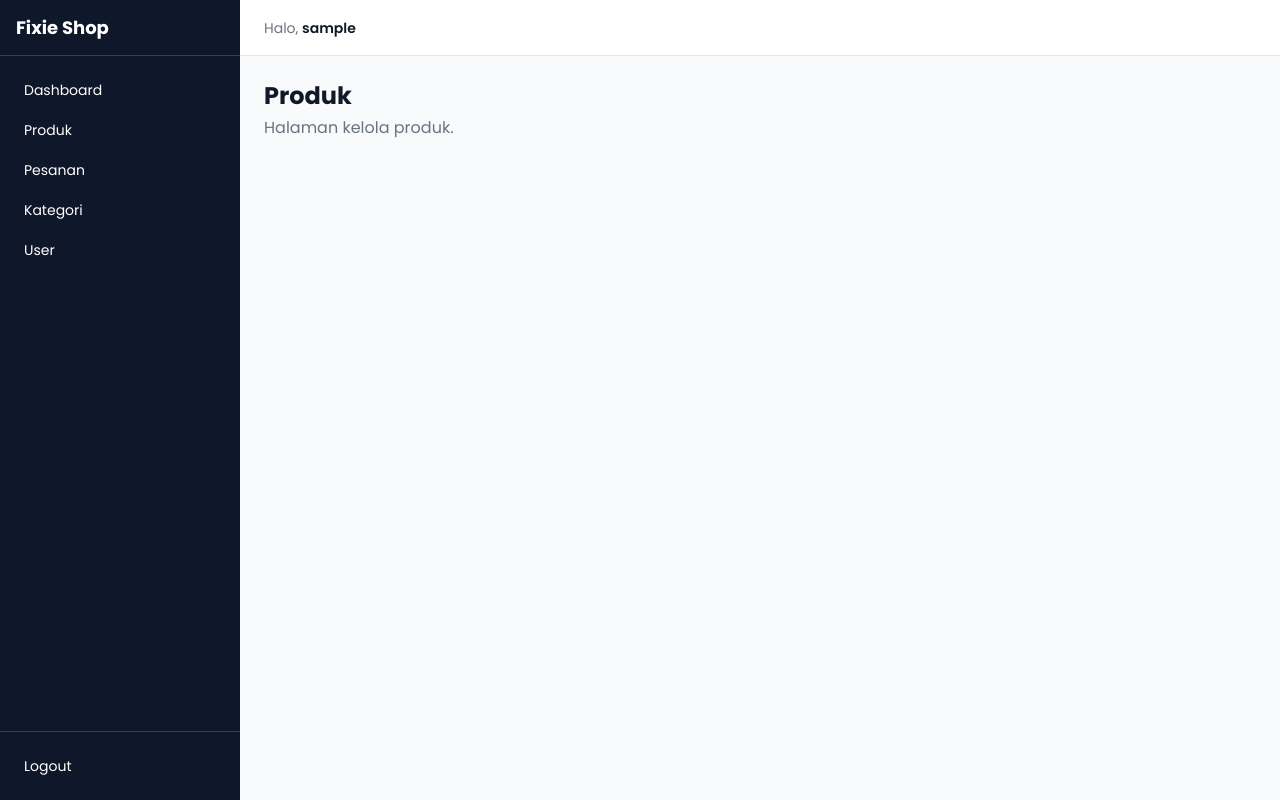
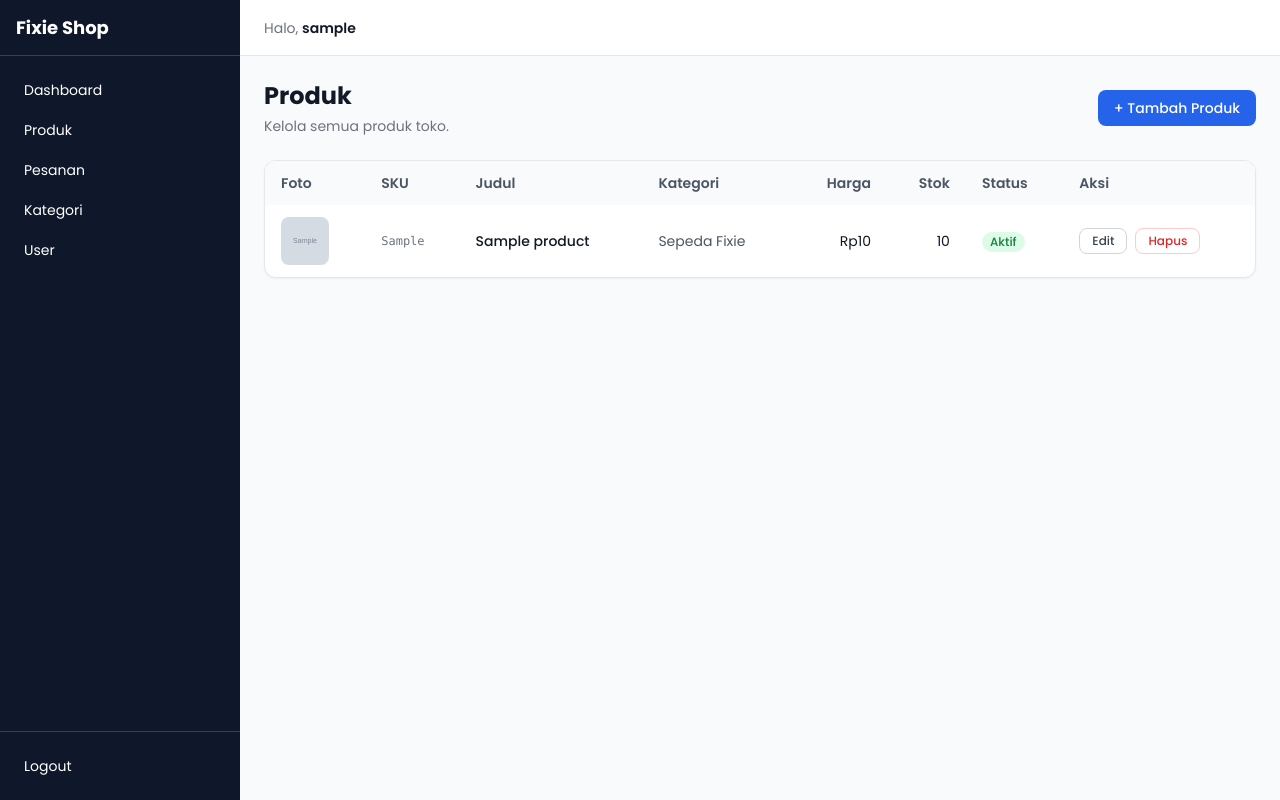
Before and after one commit to KusumaJaya-00/Fixie-Shop, a PHP site: page /admin/products in a window 1280 px wide. Run offline with PHP 8.4, Linux system fonts and the light colour scheme; the visitor is signed in with stand-in values (Sample User, id 1); data comes from the database, SQL or seed files in the repository; tables that the repository leaves empty hold one stand-in row (values such as "Sample post"); grey boxes marked "Sample" are stand-in pictures; some libraries are stand-ins or nearby versions.

Commit message:
menambahkan fitur CRUD (admin)

```diff
--- a/controllers/admin/AdminProductController.php
+++ b/controllers/admin/AdminProductController.php
@@ -4,9 +4,13 @@ class AdminProductController
 {
     public function __construct(private PDO $db) {}
 
+    // Tampilkan daftar semua produk
     public function index(): void
     {
         requireAdmin();
+
+        $productModel = new Product($this->db);
+        $products = $productModel->allForAdmin();
 
         $title = 'Kelola Produk';
         ob_start();
@@ -14,4 +18,191 @@ class AdminProductController
         $content = ob_get_clean();
         require __DIR__ . '/../../views/components/admin-layout.php';
     }
+
+    // Form tambah produk (GET) / proses simpan (POST)
+    public function create(): void
+    {
+        requireAdmin();
+
+        $categoryModel = new Category($this->db);
+        $categories = $categoryModel->all();
+        $errors = [];
+
+        if ($_SERVER['REQUEST_METHOD'] === 'POST') {
+            $data = $this->validateInput($errors);
+            if (empty($errors)) {
+                $productModel = new Product($this->db);
+                $data['sku'] = $this->generateSku();
+                $productId = $productModel->create($data);
+
+                $this->handleImageUpload($productId);
+
+                $_SESSION['flash'] = ['type' => 'success', 'message' => 'Produk berhasil ditambahkan.'];
+                header('Location: /admin/products');
+                exit;
+            }
+        }
+
+        $title = 'Tambah Produk';
+        ob_start();
+        require __DIR__ . '/../../views/admin/product-form.php';
+        $content = ob_get_clean();
+        require __DIR__ . '/../../views/components/admin-layout.php';
+    }
+
+    // Form edit produk (GET) / proses update (POST)
+    public function edit(): void
+    {
+        requireAdmin();
+
+        $id = (int) ($_GET['id'] ?? 0);
+        $productModel = new Product($this->db);
+        $product = $productModel->find($id);
+
+        if (!$product) {
+            $_SESSION['flash'] = ['type' => 'error', 'message' => 'Produk tidak ditemukan.'];
+            header('Location: /admin/products');
+            exit;
+        }
+
+        $categoryModel = new Category($this->db);
+        $categories = $categoryModel->all();
+        $images = $productModel->getImages($id);
+        $errors = [];
+
+        if ($_SERVER['REQUEST_METHOD'] === 'POST') {
+            $data = $this->validateInput($errors);
+            if (empty($errors)) {
+                $productModel->update($id, $data);
+                $this->handleImageUpload($id);
+
+                $_SESSION['flash'] = ['type' => 'success', 'message' => 'Produk berhasil diperbarui.'];
+                header('Location: /admin/products');
+                exit;
+            }
+        }
+
+        $title = 'Edit Produk';
+        ob_start();
+        require __DIR__ . '/../../views/admin/product-form.php';
+        $content = ob_get_clean();
+        require __DIR__ . '/../../views/components/admin-layout.php';
+    }
+
+    // Hapus produk + file fotonya
+    public function delete(): void
+    {
+        requireAdmin();
+
+        $id = (int) ($_GET['id'] ?? 0);
+        if ($id > 0) {
+            $productModel = new Product($this->db);
+
+            // Hapus file gambar dari folder sebelum hapus record
+            $images = $productModel->getImages($id);
+            foreach ($images as $img) {
+                deleteImage($img['image_path']);
+            }
+
+            $productModel->delete($id);
+            $_SESSION['flash'] = ['type' => 'success', 'message' => 'Produk berhasil dihapus.'];
+        }
+
+        header('Location: /admin/products');
+        exit;
+    }
+
+    // Set foto utama
+    public function setPrimary(): void
+    {
+        requireAdmin();
+
+        $imageId = (int) ($_GET['image_id'] ?? 0);
+        $productId = (int) ($_GET['product_id'] ?? 0);
+
+        if ($imageId > 0 && $productId > 0) {
+            $productModel = new Product($this->db);
+            $productModel->setPrimaryImage($imageId, $productId);
+            $_SESSION['flash'] = ['type' => 'success', 'message' => 'Foto utama berhasil diubah.'];
+        }
+
+        header('Location: /admin/products/edit?id=' . $productId);
+        exit;
+    }
+
+    // Hapus satu foto
+    public function deleteImage(): void
+    {
+        requireAdmin();
+
+        $imageId = (int) ($_GET['image_id'] ?? 0);
+        $productId = (int) ($_GET['product_id'] ?? 0);
+
+        if ($imageId > 0) {
+            $productModel = new Product($this->db);
+            $image = $productModel->deleteImage($imageId);
+            if ($image) {
+                deleteImage($image['image_path']);
+                $_SESSION['flash'] = ['type' => 'success', 'message' => 'Foto berhasil dihapus.'];
+            }
+        }
+
+        header('Location: /admin/products/edit?id=' . $productId);
+        exit;
+    }
+
+    // ========== PRIVATE HELPERS ==========
+
+    // Validasi & kumpulkan input produk
+    private function validateInput(array &$errors): array
+    {
+        $data = [];
+        $data['title'] = trim($_POST['title'] ?? '');
+        $data['category_id'] = (int) ($_POST['category_id'] ?? 0);
+        $data['price'] = (float) ($_POST['price'] ?? 0);
+        $data['stock'] = (int) ($_POST['stock'] ?? 0);
+        $data['brand'] = trim($_POST['brand'] ?? '');
+        $data['description'] = trim($_POST['description'] ?? '');
+        $data['frame_size'] = trim($_POST['frame_size'] ?? '');
+        $data['color'] = trim($_POST['color'] ?? '');
+        $data['is_active'] = isset($_POST['is_active']) ? 1 : 0;
+
+        if ($data['title'] === '') {
+            $errors['title'] = 'Judul produk wajib diisi.';
+        }
+        if ($data['category_id'] < 1) {
+            $errors['category_id'] = 'Kategori wajib dipilih.';
+        }
+        if ($data['price'] <= 0) {
+            $errors['price'] = 'Harga harus lebih dari 0.';
+        }
+        if ($data['stock'] < 0) {
+            $errors['stock'] = 'Stok tidak boleh negatif.';
+        }
+
+        return $data;
+    }
+
+    // Upload & simpan record foto
+    private function handleImageUpload(int $productId): void
+    {
+        if (empty($_FILES['images']['name'][0])) {
+            return;
+        }
+
+        $productModel = new Product($this->db);
+        $uploadResult = uploadImages($_FILES['images']);
+
+        foreach ($uploadResult['success'] as $filename) {
+            $existingImages = $productModel->getImages($productId);
+            $isPrimary = empty($existingImages);
+            $productModel->addImage($productId, $filename, $isPrimary);
+        }
+    }
+
+    // Generate SKU unik
+    private function generateSku(): string
+    {
+        return 'PRD-' . strtoupper(substr(uniqid(), -6));
+    }
 }
--- a/public/index.php
+++ b/public/index.php
@@ -2,6 +2,7 @@
 session_start();
 require __DIR__ . '/../vendor/autoload.php';
 require __DIR__ . '/../helpers/auth.php';
+require __DIR__ . '/../helpers/upload.php';
 $pdo = require __DIR__ . '/../config/database.php';
 
 $uri = parse_url($_SERVER['REQUEST_URI'], PHP_URL_PATH);
@@ -39,6 +40,21 @@ if ($uri === '/' || $uri === '/products') {
 } elseif ($uri === '/admin/users/delete') {
     $controller = new AdminUserController($pdo);
     $controller->delete();
+} elseif ($uri === '/admin/products/create') {
+    $controller = new AdminProductController($pdo);
+    $controller->create();
+} elseif ($uri === '/admin/products/edit') {
+    $controller = new AdminProductController($pdo);
+    $controller->edit();
+} elseif ($uri === '/admin/products/delete') {
+    $controller = new AdminProductController($pdo);
+    $controller->delete();
+} elseif ($uri === '/admin/products/primary') {
+    $controller = new AdminProductController($pdo);
+    $controller->setPrimary();
+} elseif ($uri === '/admin/products/delete-image') {
+    $controller = new AdminProductController($pdo);
+    $controller->deleteImage();
 } elseif ($uri === '/admin/products') {
     $controller = new AdminProductController($pdo);
     $controller->index();
--- a/views/admin/products.php
+++ b/views/admin/products.php
@@ -1,2 +1,74 @@
-<h1 class="text-2xl font-bold">Produk</h1>
-<p class="text-gray-500 mt-1">Halaman kelola produk.</p>
+<div class="flex items-center justify-between mb-6">
+    <div>
+        <h1 class="text-2xl font-bold">Produk</h1>
+        <p class="text-gray-500 text-sm mt-1">Kelola semua produk toko.</p>
+    </div>
+    <a href="/admin/products/create" class="inline-flex items-center rounded-lg bg-brand px-4 py-2 text-white text-sm font-medium hover:bg-brand-dark">
+        + Tambah Produk
+    </a>
+</div>
+
+<?php if (empty($products)): ?>
+    <!-- Empty state kalau belum ada produk -->
+    <div class="rounded-xl border border-gray-200 bg-white p-12 text-center shadow-sm">
+        <p class="text-gray-400 text-lg">Belum ada produk</p>
+        <p class="text-gray-400 text-sm mt-1">Klik "Tambah Produk" untuk memulai.</p>
+    </div>
+<?php else: ?>
+    <!-- Tabel daftar produk -->
+    <div class="overflow-x-auto rounded-xl border border-gray-200 bg-white shadow-sm">
+        <table class="w-full text-sm">
+            <thead class="bg-gray-50 text-left">
+                <tr>
+                    <th class="px-4 py-3 font-semibold text-gray-600">Foto</th>
+                    <th class="px-4 py-3 font-semibold text-gray-600">SKU</th>
+                    <th class="px-4 py-3 font-semibold text-gray-600">Judul</th>
+                    <th class="px-4 py-3 font-semibold text-gray-600">Kategori</th>
+                    <th class="px-4 py-3 font-semibold text-gray-600 text-right">Harga</th>
+                    <th class="px-4 py-3 font-semibold text-gray-600 text-right">Stok</th>
+                    <th class="px-4 py-3 font-semibold text-gray-600">Status</th>
+                    <th class="px-4 py-3 font-semibold text-gray-600">Aksi</th>
+                </tr>
+            </thead>
+            <tbody class="divide-y divide-gray-100">
+                <?php foreach ($products as $p): ?>
+                    <tr class="hover:bg-gray-50">
+                        <td class="px-4 py-3">
+                            <?php if ($p['primary_image']): ?>
+                                <img src="/uploads/<?= htmlspecialchars($p['primary_image']) ?>" alt="<?= htmlspecialchars($p['title']) ?>"
+                                     class="w-12 h-12 object-cover rounded-lg">
+                            <?php else: ?>
+                                <div class="w-12 h-12 bg-gray-100 rounded-lg flex items-center justify-center text-gray-400 text-xs">No<img></div>
+                            <?php endif; ?>
+                        </td>
+                        <td class="px-4 py-3 font-mono text-xs text-gray-500"><?= htmlspecialchars($p['sku']) ?></td>
+                        <td class="px-4 py-3 font-medium"><?= htmlspecialchars($p['title']) ?></td>
+                        <td class="px-4 py-3 text-gray-600"><?= htmlspecialchars($p['category_name']) ?></td>
+                        <td class="px-4 py-3 text-right">Rp<?= number_format($p['price'], 0, ',', '.') ?></td>
+                        <td class="px-4 py-3 text-right"><?= (int) $p['stock'] ?></td>
+                        <td class="px-4 py-3">
+                            <?php if ($p['is_active']): ?>
+                                <span class="inline-block rounded-full bg-green-100 px-2 py-0.5 text-xs font-medium text-green-700">Aktif</span>
+                            <?php else: ?>
+                                <span class="inline-block rounded-full bg-red-100 px-2 py-0.5 text-xs font-medium text-red-700">Nonaktif</span>
+                            <?php endif; ?>
+                        </td>
+                        <td class="px-4 py-3">
+                            <div class="flex gap-2">
+                                <a href="/admin/products/edit?id=<?= $p['id'] ?>"
+                                   class="rounded-lg border border-gray-300 bg-white px-3 py-1 text-xs font-medium text-gray-700 hover:bg-gray-50">
+                                    Edit
+                                </a>
+                                <a href="/admin/products/delete?id=<?= $p['id'] ?>"
+                                   class="rounded-lg border border-red-200 bg-white px-3 py-1 text-xs font-medium text-red-600 hover:bg-red-50"
+                                   onclick="return confirm('Yakin ingin menghapus produk ini?')">
+                                    Hapus
+                                </a>
+                            </div>
+                        </td>
+                    </tr>
+                <?php endforeach; ?>
+            </tbody>
+        </table>
+    </div>
+<?php endif; ?>
```
